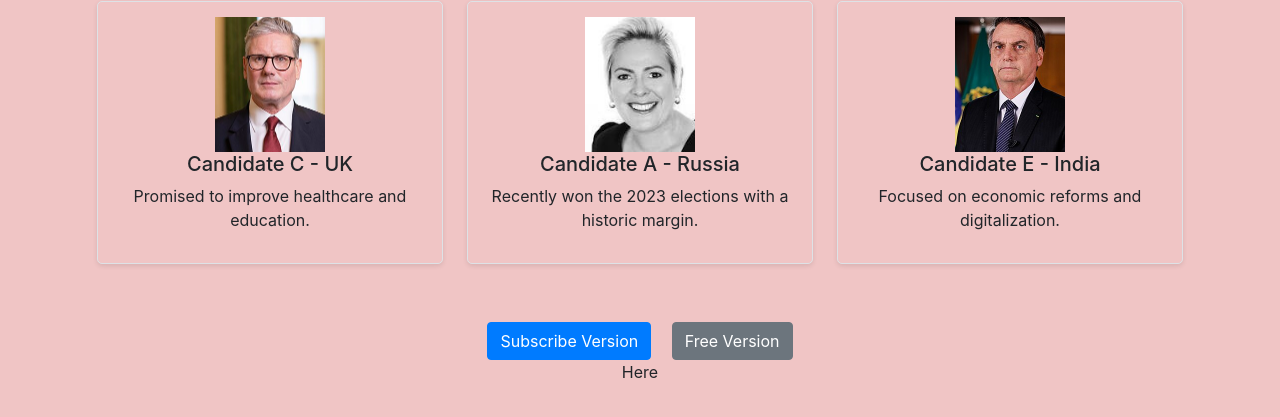
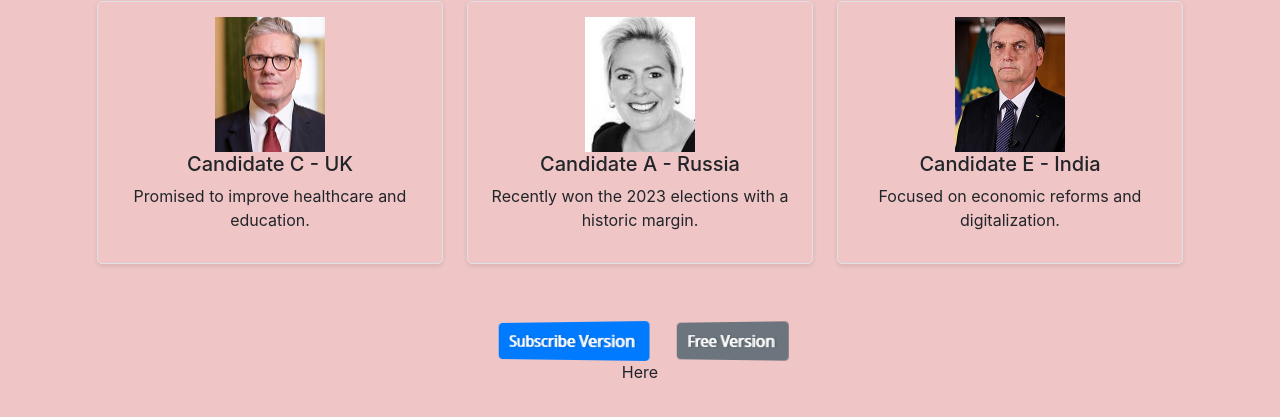
Before and after one commit to aisabor/Elect, a plain HTML site: page index.html in a window 1280 px wide. Shown: the part 171-588 px from the top of the page. Drawn offline with nearby package versions, Linux system fonts and the light colour scheme.

Commit message:
New Commit

```diff
--- a/styles.css
+++ b/styles.css
@@ -55,3 +55,39 @@ body {
         width: 100%; /* 1 in a row on very small screens */
     }
 }
+button {
+    --c: #fff;
+   /* text color */
+    background: linear-gradient(90deg, #0000 33%, #fff5, #0000 67%) var(--_p,100%)/300% no-repeat,
+      #004dff;
+   /* background color */
+    color: #0000;
+    border: none;
+    transform: perspective(500px) rotateY(calc(20deg*var(--_i,-1)));
+    text-shadow: calc(var(--_i,-1)* 0.08em) -.01em 0   var(--c),
+      calc(var(--_i,-1)*-0.08em)  .01em 2px #0004;
+    outline-offset: .1em;
+    transition: 0.3s;
+  }
+
+  button:hover,
+  button:focus-visible {
+    --_p: 0%;
+    --_i: 1;
+  }
+
+  button:active {
+    text-shadow: none;
+    color: var(--c);
+    box-shadow: inset 0 0 9e9q #0005;
+    transition: 0s;
+  }
+
+  button {
+    font-family: system-ui, sans-serif;
+    font-weight: bold;
+    font-size: 2rem;
+    margin: 0;
+    cursor: pointer;
+    padding: .1em .3em;
+  }
```
